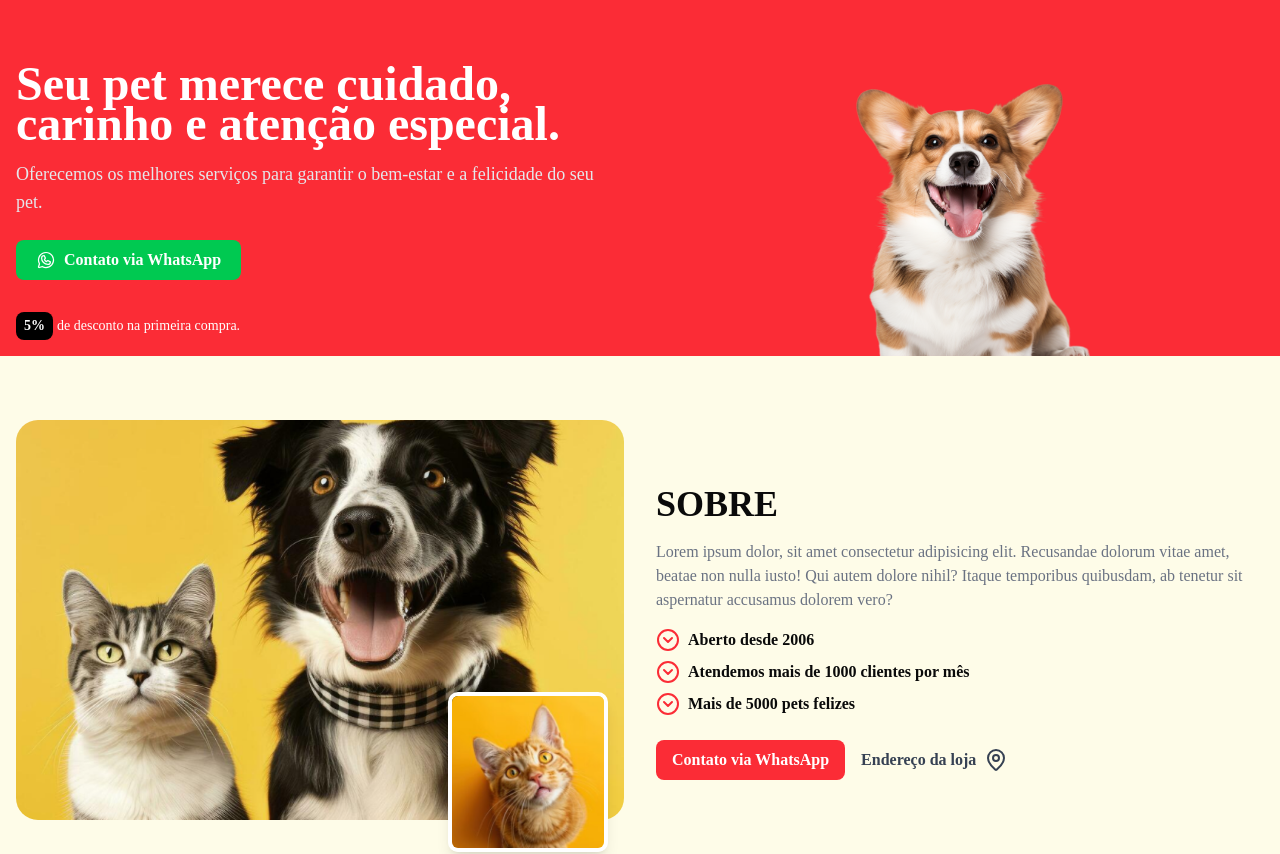
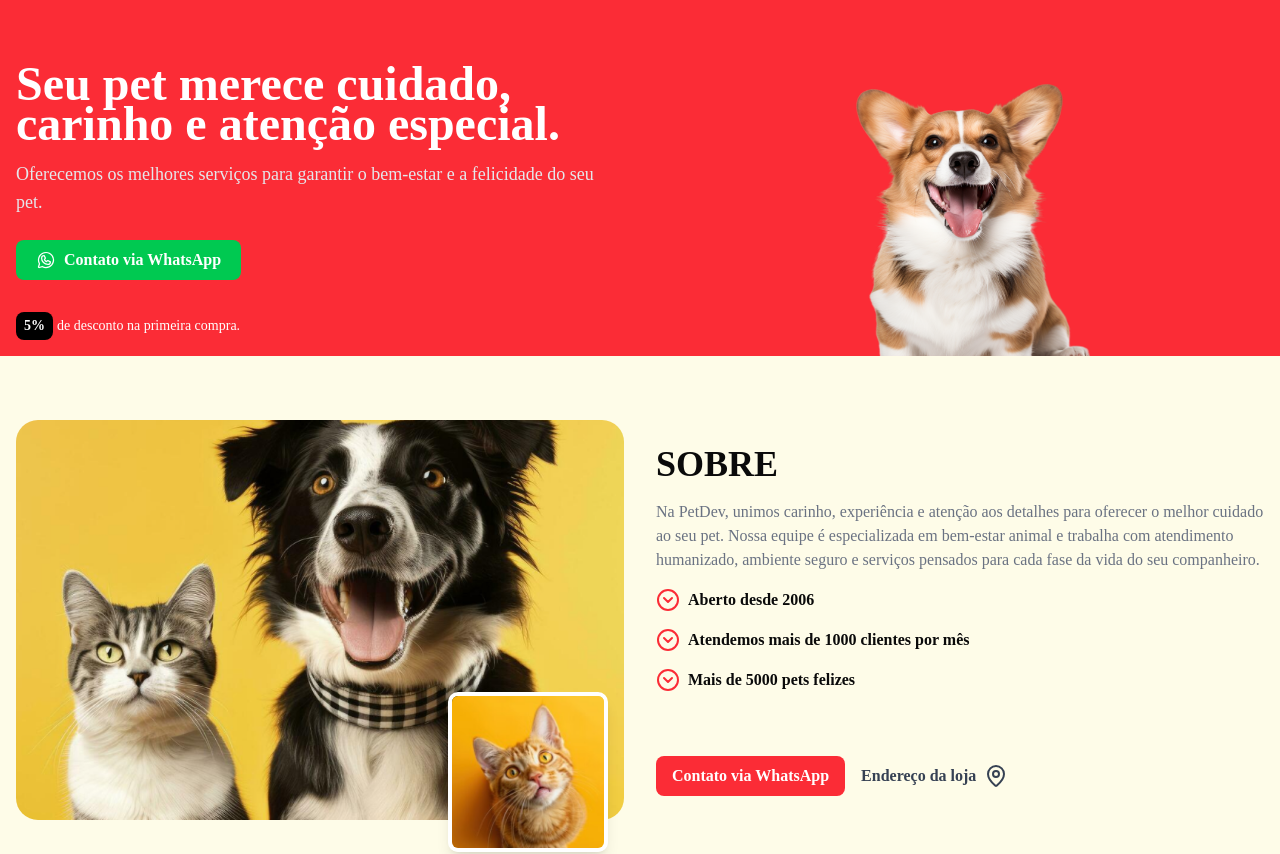
Before and after one commit to Ricardo-dev-00/petdev, a Next.js app: page / in a window 1280 px wide. Shown: the top 854 px of the page. Built offline with nearby package versions, Linux system fonts and the light colour scheme.

Commit message:
feat: add AOS library for animations and implement AosInit component

```diff
--- a/package.json
+++ b/package.json
@@ -10,6 +10,7 @@
   "dependencies": {
     "@base-ui/react": "^1.4.0",
     "@phosphor-icons/react": "^2.1.10",
+    "aos": "^2.3.4",
     "class-variance-authority": "^0.7.1",
     "clsx": "^2.1.1",
     "embla-carousel-react": "^8.6.0",
@@ -23,6 +24,7 @@
   },
   "devDependencies": {
     "@tailwindcss/postcss": "^4",
+    "@types/aos": "^3.0.7",
     "@types/node": "^20",
     "@types/react": "^19",
     "@types/react-dom": "^19",
--- a/src/app/_components/About.tsx
+++ b/src/app/_components/About.tsx
@@ -59,23 +59,30 @@ export function About() {
           </div>
         </div>
 
-        <div className="space-y-6 mt-16">
+        <div
+          className="space-y-6 flex flex-col justify-center"
+          data-aos="fade-left"
+        >
           <h2 id="about-title" className="text-4xl font-bold uppercase mb-4">
             Sobre
           </h2>
           <p className="text-gray-500 mb-4">
-            Lorem ipsum dolor, sit amet consectetur adipisicing elit. Recusandae
-            dolorum vitae amet, beatae non nulla iusto! Qui autem dolore nihil?
-            Itaque temporibus quibusdam, ab tenetur sit aspernatur accusamus
-            dolorem vero?
+            Na PetDev, unimos carinho, experiência e atenção aos detalhes para
+            oferecer o melhor cuidado ao seu pet. Nossa equipe é especializada
+            em bem-estar animal e trabalha com atendimento humanizado, ambiente
+            seguro e serviços pensados para cada fase da vida do seu
+            companheiro.
           </p>
-          <ul className="space-y-2">
+          <ul className="space-y-4">
             {infoItems.map((item) => (
               <AboutInfoItem key={item} text={item} />
             ))}
           </ul>
 
-          <div className="flex gap-4 items-center flex-wrap">
+          <div
+            className="flex gap-4 items-center flex-wrap mt-10"
+            data-aos="fade-up"
+          >
             <a
               href={whatsappLink}
               target="_blank"
--- a/src/app/_components/Hero.tsx
+++ b/src/app/_components/Hero.tsx
@@ -19,10 +19,13 @@ export function Hero() {
       </div>
       <div className="container mx-auto py-16 md:pb-0 px-4 grid grid-cols-1 lg:grid-cols-2 gap-8 relative">
         <div className="space-y-6">
-          <h1 className="text-white text-3xl md:text-4xl lg:text-5xl leading-10 font-bold mb-4">
+          <h1
+            className="text-white text-3xl md:text-4xl lg:text-5xl leading-10 font-bold mb-4"
+            data-aos="fade-down"
+          >
             Seu pet merece cuidado, carinho e atenção especial.
           </h1>
-          <p className="text-gray-200 text-lg">
+          <p className="text-gray-200 text-lg" data-aos="fade-right">
             Oferecemos os melhores serviços para garantir o bem-estar e a
             felicidade do seu pet.
           </p>
--- /dev/null
+++ b/src/app/_components/aos-init.tsx
@@ -0,0 +1,20 @@
+"use client";
+
+import { useEffect } from "react";
+import AOS from "aos";
+import "aos/dist/aos.css";
+
+// Componente de efeito colateral: inicializa animações AOS no cliente.
+export function AosInit() {
+  useEffect(() => {
+    AOS.init({
+      // Tempo padrão das animações em milissegundos.
+      duration: 800,
+      // Executa a animação apenas na primeira entrada na viewport.
+      once: true,
+    });
+  }, []);
+
+  // Não renderiza UI; apenas configura a lib após o mount.
+  return null;
+}
--- a/src/app/layout.tsx
+++ b/src/app/layout.tsx
@@ -1,6 +1,7 @@
 import type { Metadata } from "next";
 import { Roboto } from "next/font/google";
 import "./globals.css";
+import { AosInit } from "./_components/aos-init";
 
 const roboto = Roboto({
   variable: "--font-roboto",
@@ -19,7 +20,10 @@ export default function RootLayout({
 }>) {
   return (
     <html lang="en" className={`${roboto.variable} h-full antialiased`}>
-      <body className="min-h-full flex flex-col">{children}</body>
+      <body className="min-h-full flex flex-col">
+        {children}
+        <AosInit />
+      </body>
     </html>
   );
 }
```
Also changed, not shown: src/app/globals.css (line endings or trailing spaces), 1 other file (tests, documents, lock files or other folders).
